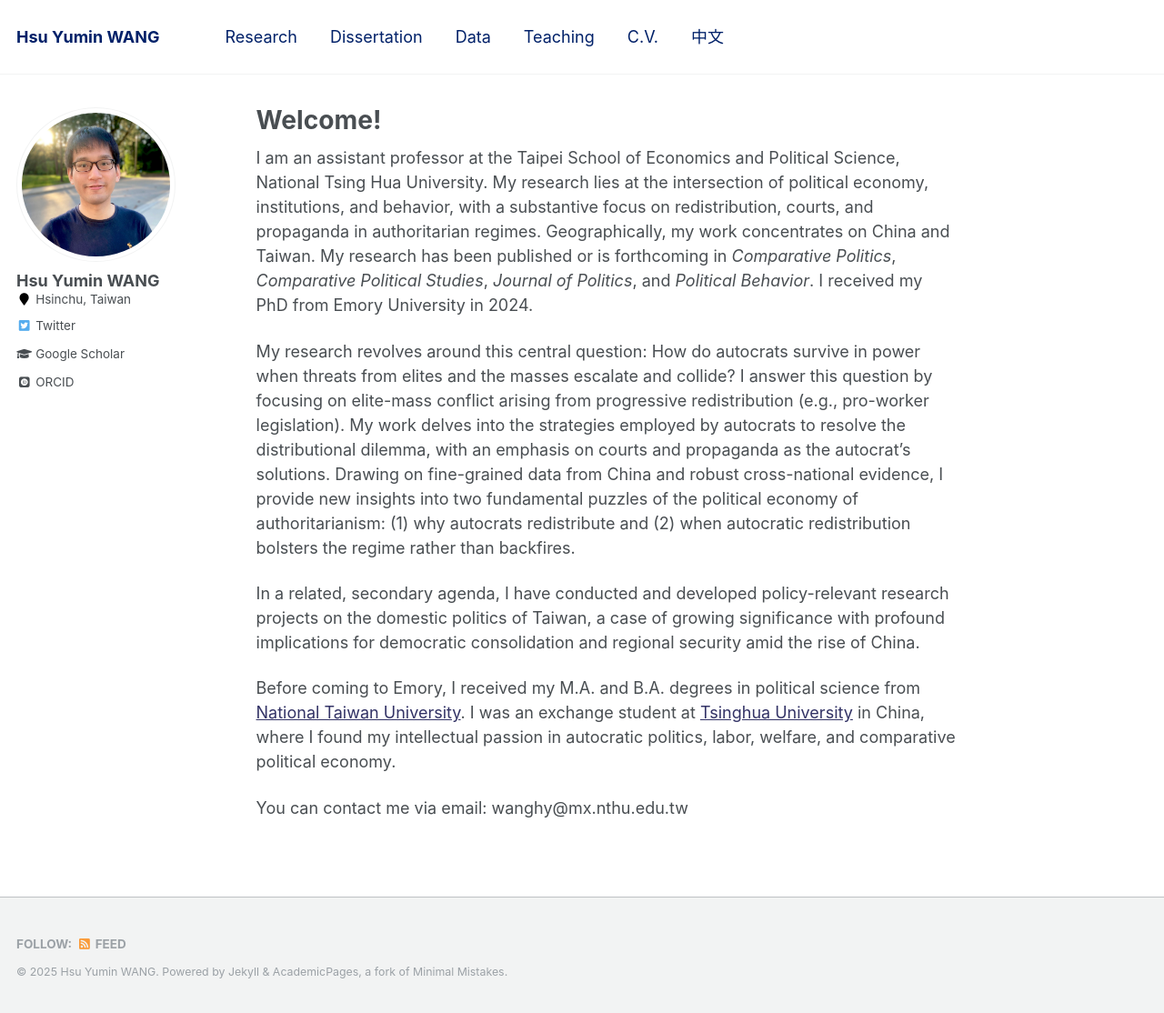
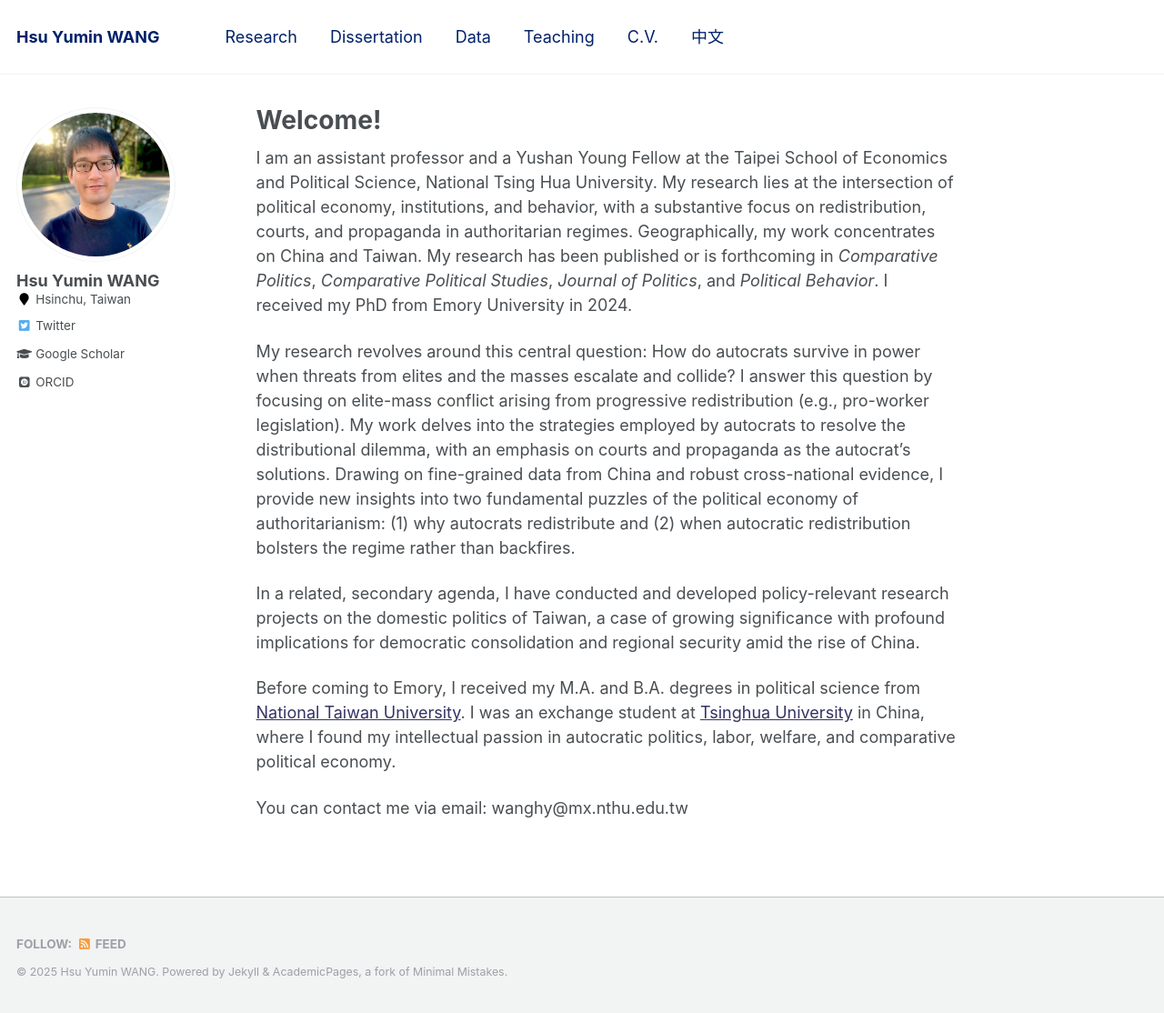
Before and after one commit to hsuyumin/hsuyumin.github.io, a Jekyll site: the page built from _pages/about.md, in a window 1280 px wide and 1114 px high. Shown: the whole window at 91% size. Built offline with Jekyll 4.4.1, drawn with Linux system fonts in a browser that asks for light colours; some web fonts are replaced.

Commit message:
Update about.md

```diff
--- a/_pages/about.md
+++ b/_pages/about.md
@@ -8,7 +8,7 @@ redirect_from:
   - /about.html
 ---
 
-I am an assistant professor at the Taipei School of Economics and Political Science, National Tsing Hua University. My research lies at the intersection of political economy, institutions, and behavior, with a substantive focus on redistribution, courts, and propaganda in authoritarian regimes. Geographically, my work concentrates on China and Taiwan. My research has been published or is forthcoming in _Comparative Politics_, _Comparative Political Studies_, _Journal of Politics_, and _Political Behavior_. I received my PhD from Emory University in 2024.
+I am an assistant professor and a Yushan Young Fellow at the Taipei School of Economics and Political Science, National Tsing Hua University. My research lies at the intersection of political economy, institutions, and behavior, with a substantive focus on redistribution, courts, and propaganda in authoritarian regimes. Geographically, my work concentrates on China and Taiwan. My research has been published or is forthcoming in _Comparative Politics_, _Comparative Political Studies_, _Journal of Politics_, and _Political Behavior_. I received my PhD from Emory University in 2024.
 
 My research revolves around this central question: How do autocrats survive in power when threats from elites and the masses escalate and collide? I answer this question by focusing on elite-mass conflict arising from progressive redistribution (e.g., pro-worker legislation). My work delves into the strategies employed by autocrats to resolve the distributional dilemma, with an emphasis on courts and propaganda as the autocrat's solutions. Drawing on fine-grained data from China and robust cross-national evidence, I provide new insights into two fundamental puzzles of the political economy of authoritarianism: (1) why autocrats redistribute and (2) when autocratic redistribution bolsters the regime rather than backfires.
 
```
